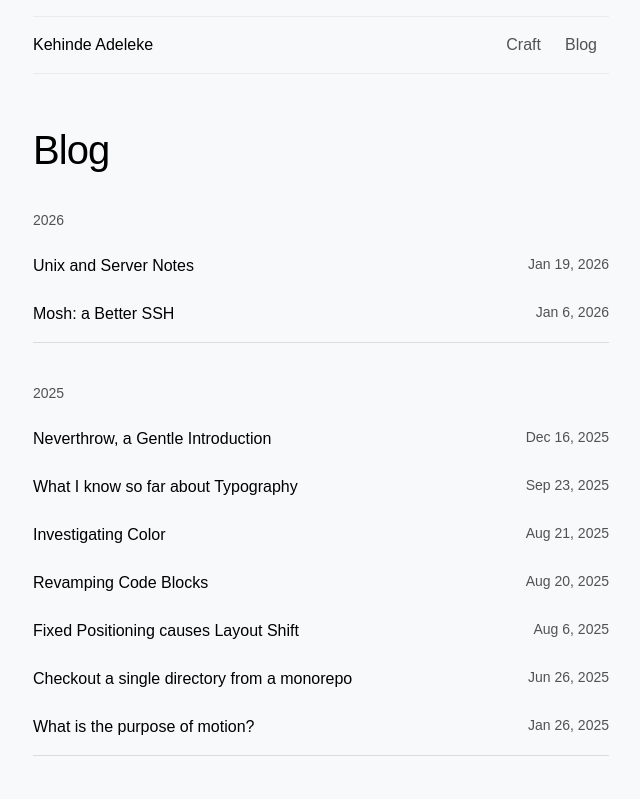
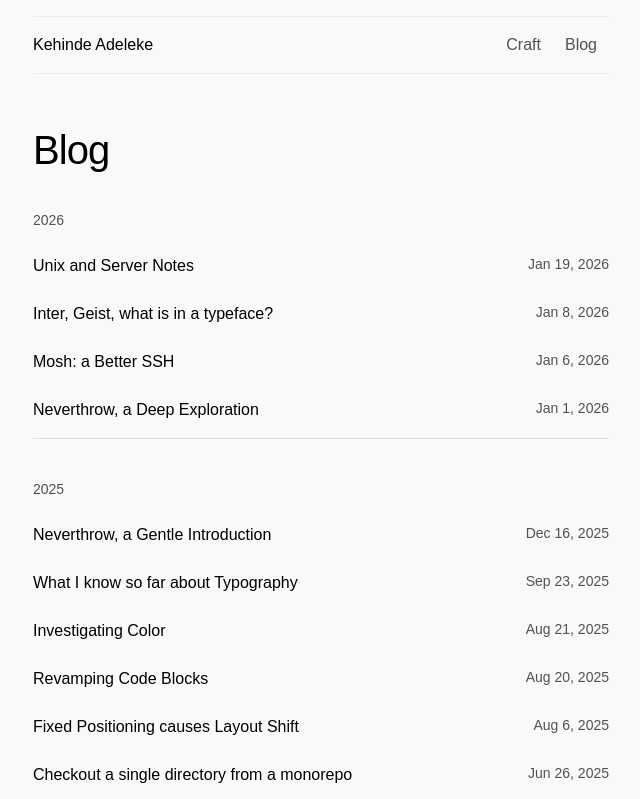
Before and after one commit to adeleke5140/portfolio-v2, a Next.js app: page /blog in a window 1280 px wide. Shown: the top 799 px of the page, without its empty margins (319-959 px from the left). Built offline with nearby package versions, Linux system fonts and the light colour scheme; a web font is replaced by a local one.

Commit message:
feat: add draft posts

```diff
--- /dev/null
+++ b/src/app/blog/posts/inter-and-geist.mdx
@@ -0,0 +1,6 @@
+---
+title: 'Inter, Geist, what is in a typeface?'
+date: '2026-01-08'
+status: 'draft'
+tag: 'typography'
+---
--- /dev/null
+++ b/src/app/blog/posts/neverthrow-a-deep-exploration.md
@@ -0,0 +1,8 @@
+---
+title: 'Neverthrow, a Deep Exploration'
+date: '2026-01-01'
+status: 'draft'
+tag: 'typescript'
+---
+
+The first part of the series looked into Neverthrow as a way of creating predictability around errors. This second part will be my deep dive into using it for the backend service for Hanashi, the chrome extension I developed for Japanese readings.
```
